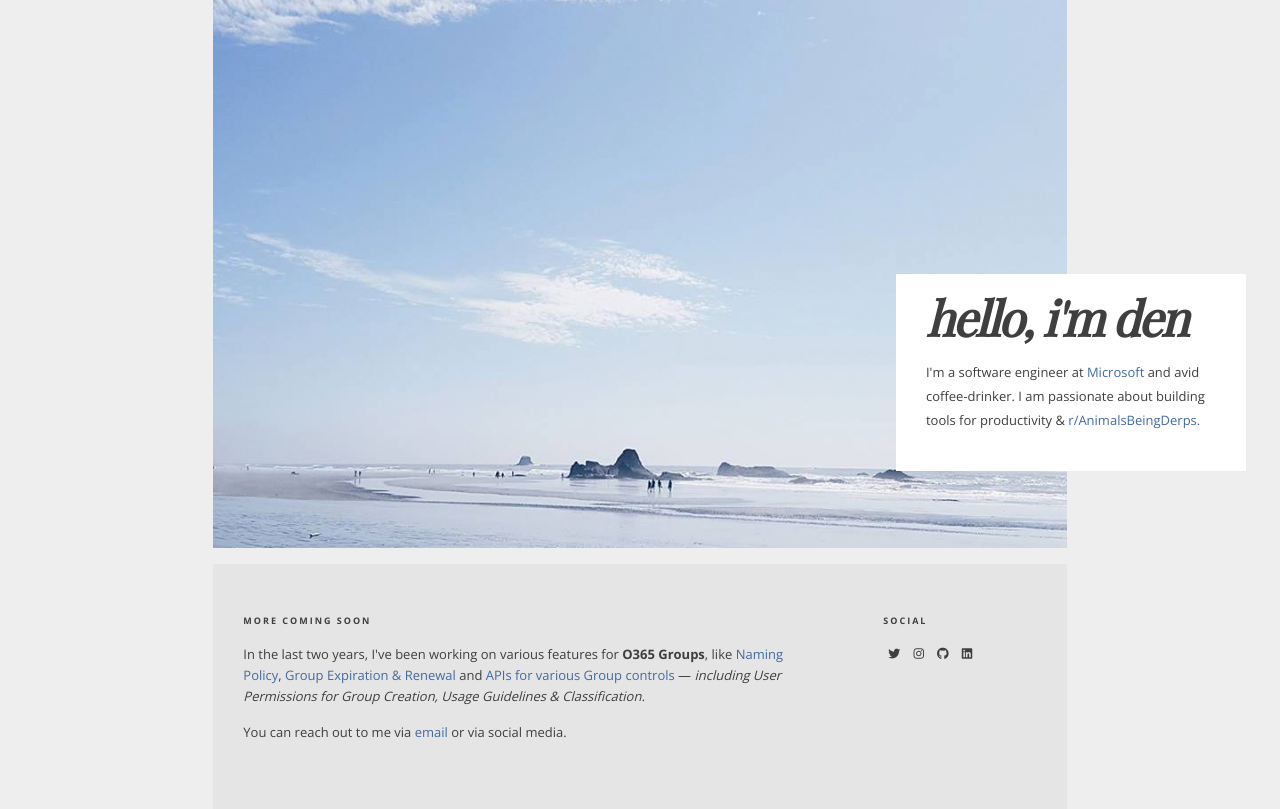
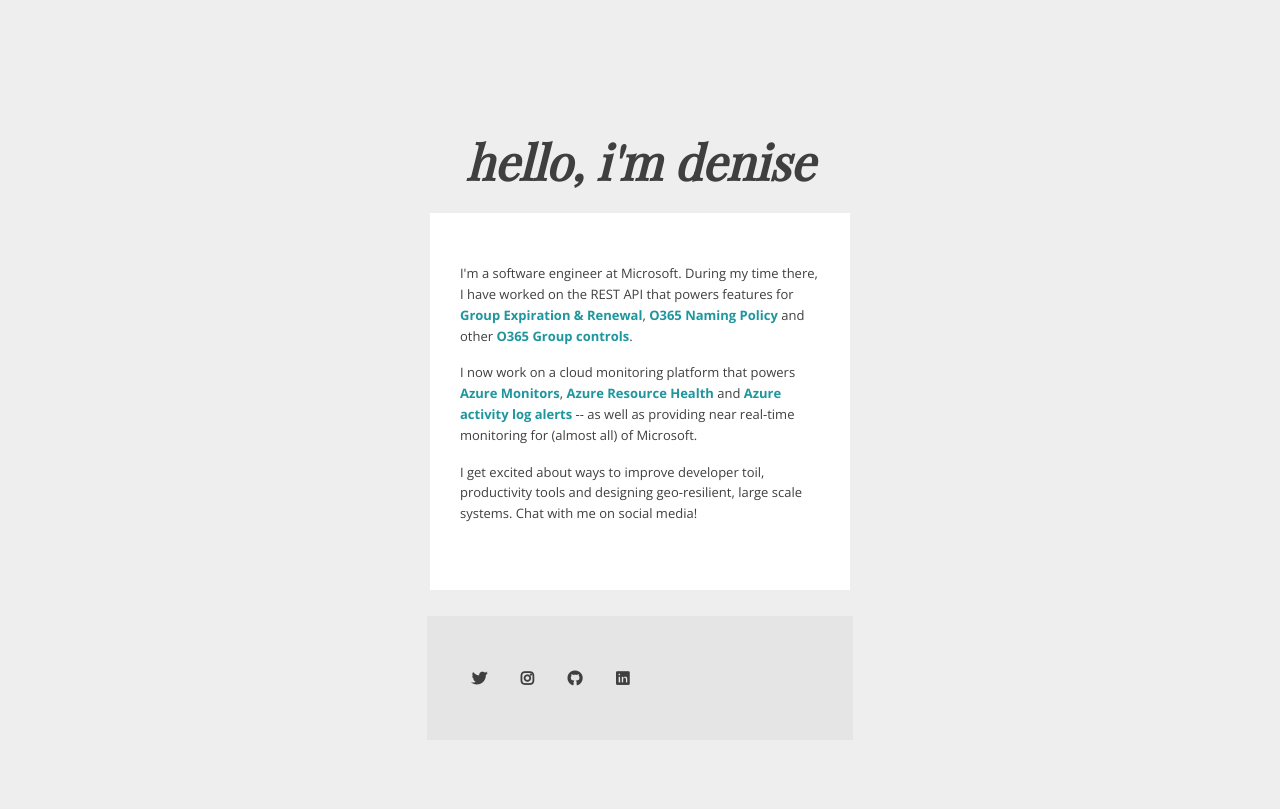
Before and after one commit to helloden/helloden.github.io, a plain HTML site: page index.html in a window 1280 px wide. Drawn offline with nearby package versions, Linux system fonts and the light colour scheme; files whose address does not match are found by name; a web font is replaced by a local one.

Commit message:
Updating homepage

```diff
--- a/index.html
+++ b/index.html
@@ -12,27 +12,23 @@
 
 <body>
 
-<div class="grid-x">
-  <div class="grid-x header-container cell large-8 large-offset-2">
-    <img src="images/rubybeach.jpg" class="cell large-12"/>
-      <div class="header-white">
-        <h1><i>hello, i'm den</i></h1>
-        <span>I'm a software engineer at <a href="http://www.microsoft.com/" target="_new">Microsoft</a> and avid coffee-drinker. I am passionate about building tools for productivity & <a href="https://www.reddit.com/r/AnimalsBeingDerps/" target="_new">r/AnimalsBeingDerps.</a>
-        </span>
-    </div>
+<div class="grid-x header-container center">
+  <div class="medium-8 small-12 large-4 large-offset-4">
+  <h1 class="center"><i>hello, i'm denise</i></h1>
+  </div>
+</div>
+<div class="grid-x section-container">
+  <div class="cell medium-8 small-12 large-4 large-offset-4">
+    <p>I'm a software engineer at Microsoft. During my time there, I have worked on the REST API that powers features for <a href="https://support.office.com/en-us/article/office-365-group-expiration-policy-8d253fe5-0e09-4b3c-8b5e-f48def064733" target="_new">Group Expiration & Renewal</a>, <a href="https://support.office.com/en-us/article/Office-365-Groups-Naming-Policy-6ceca4d3-cad1-4532-9f0f-d469dfbbb552" target="_new">O365 Naming Policy</a> and other <a href="https://support.office.com/en-us/article/manage-who-can-create-office-365-groups-4c46c8cb-17d0-44b5-9776-005fced8e618" target="_new">O365 Group controls</a>.</p>
+
+    <p>I now work on a cloud monitoring platform that powers <a href="https://azure.microsoft.com/en-us/services/monitor/" target="_new">Azure Monitors</a>, <a href="https://docs.microsoft.com/en-us/azure/service-health/resource-health-overview" target="_new">Azure Resource Health</a> and <a href="https://docs.microsoft.com/en-us/azure/service-health/alerts-activity-log-service-notifications-portal" target="_new">Azure activity log alerts</a> -- as well as providing near real-time monitoring for (almost all) of Microsoft.</p>
+
+    <p>I get excited about ways to improve developer toil, productivity tools and designing geo-resilient, large scale systems. Chat with me on social media!</p>
   </div>
 </div>
 
 <div class="grid-x footer-container">
-  <div class="cell medium-8 small-12 large-6 large-offset-2">
-    <p class="uppercase-titles">More coming soon</p>
-    <p>In the last two years, I've been working on various features for <b>O365 Groups</b>,
-    like <a href="https://support.office.com/en-us/article/Office-365-Groups-Naming-Policy-6ceca4d3-cad1-4532-9f0f-d469dfbbb552">Naming Policy</a>, <a href="https://support.office.com/en-us/article/office-365-group-expiration-policy-8d253fe5-0e09-4b3c-8b5e-f48def064733">Group Expiration & Renewal</a> and <a href="https://support.office.com/en-us/article/manage-who-can-create-office-365-groups-4c46c8cb-17d0-44b5-9776-005fced8e618">APIs for various Group controls</a> ― <i>including User Permissions for Group Creation, Usage Guidelines & Classification.</i></p>
-
-    <p>You can reach out to me via <a href="javascript:decryptEmail('aGVsbG9Aa3dva2RlbmlzZS5jb20=');">email</a> or via social media.</p>
-  </div>
-  <div class="cell medium-4 small-12 large-2">
-    <p class="uppercase-titles">Social</p>
+  <div class="cell medium-8 small-12 large-4 large-offset-4">
     <ul class="social-list">
       <li><a href="https://twitter.com/kwokdenise" target="_new"><i class="fab fa-twitter"></i></a></li>
       <li><a href="https://instagram.com/kwokdenise" target="_new"><i class="fab fa-instagram"></i></a></li>
--- a/stylesheets/style.css
+++ b/stylesheets/style.css
@@ -18,11 +18,11 @@
 
 .header-container {
   position: relative;
-  margin-top: 0px;
+  margin-top: 10%;
   padding-top: 0px;
  }
 
- .header-container h1 {
+.header-text {
   letter-spacing: -2px;
  }
 
@@ -65,6 +65,15 @@
   margin-top: 1em;
 }
 
+.center {
+  text-align: center;
+}
+
+.cell {
+  background-color: #fff;
+  padding: 50px 30px;
+}
+
 .footer-container .cell {
   background-color: #e5e5e5;
   padding: 50px 30px;
@@ -80,12 +89,12 @@
 ul.social-list {
     list-style-type: none;
     margin: 0;
-    font-size: 12px;
+    font-size: 15px;
  }
 
  ul.social-list li {
   display: inline;
-  margin: 5px;
+  margin: 15px;
   }
 
   ul.social-list a {
@@ -93,14 +102,15 @@
    }
 
  a {
-  color: #446aa0;
+  color: #1f969e;
+  font-weight: bold;
  }
 
  a:hover {
   opacity: 0.4;
-  -o-transition: opacity .3s ease-out, background 1s ease-in;
-  -ms-transition: opacity .3s ease-out, background 1s ease-in;
-  -moz-transition: opacity .3s ease-out, background 1s ease-in;
-  -webkit-transition: opacity .3s ease-out, background 1s ease-in;
-  transition: opacity .3s ease-out, background 1s ease-in;
+  -o-transition: opacity .2s ease-out, background 1s ease-in;
+  -ms-transition: opacity .2s ease-out, background 1s ease-in;
+  -moz-transition: opacity .2s ease-out, background 1s ease-in;
+  -webkit-transition: opacity .2s ease-out, background 1s ease-in;
+  transition: opacity .2s ease-out, background 1s ease-in;
   }
```
